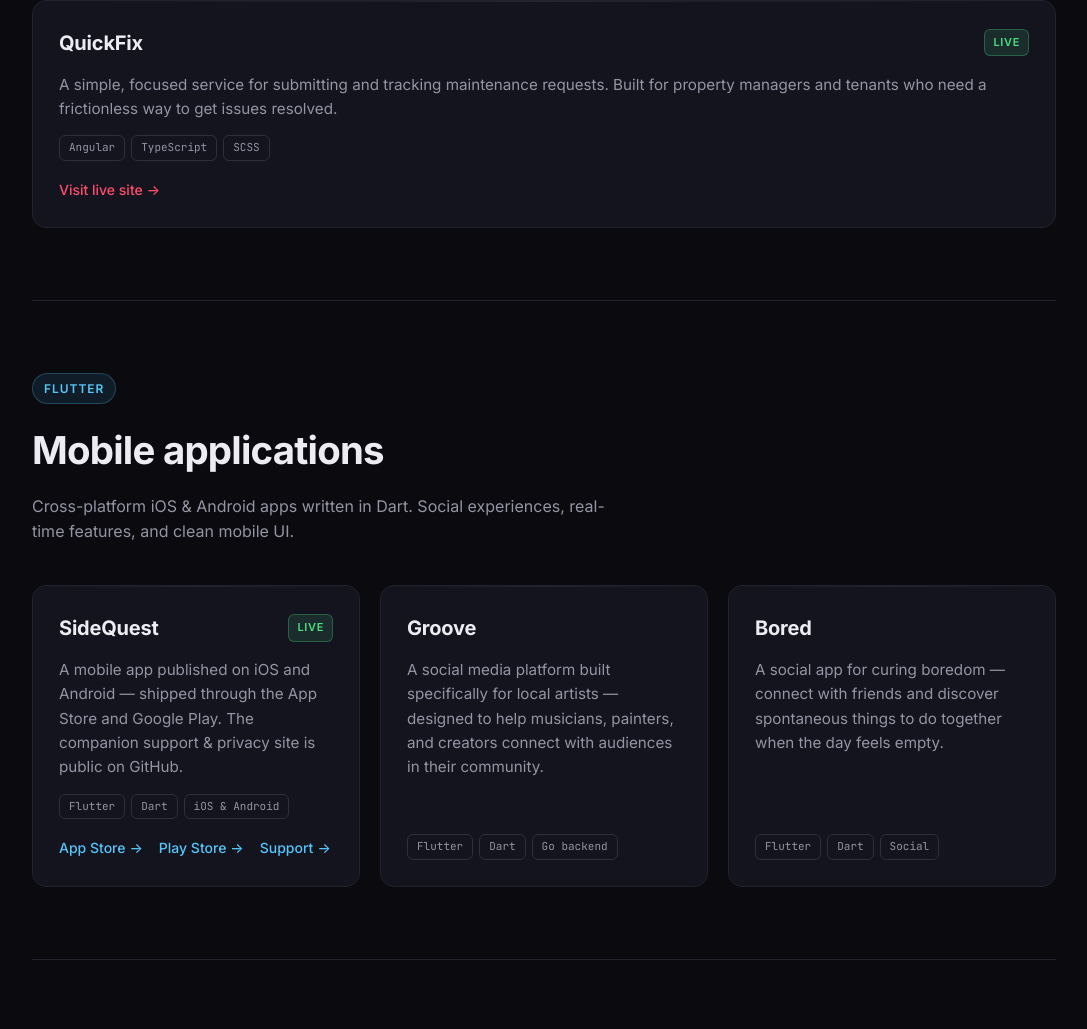
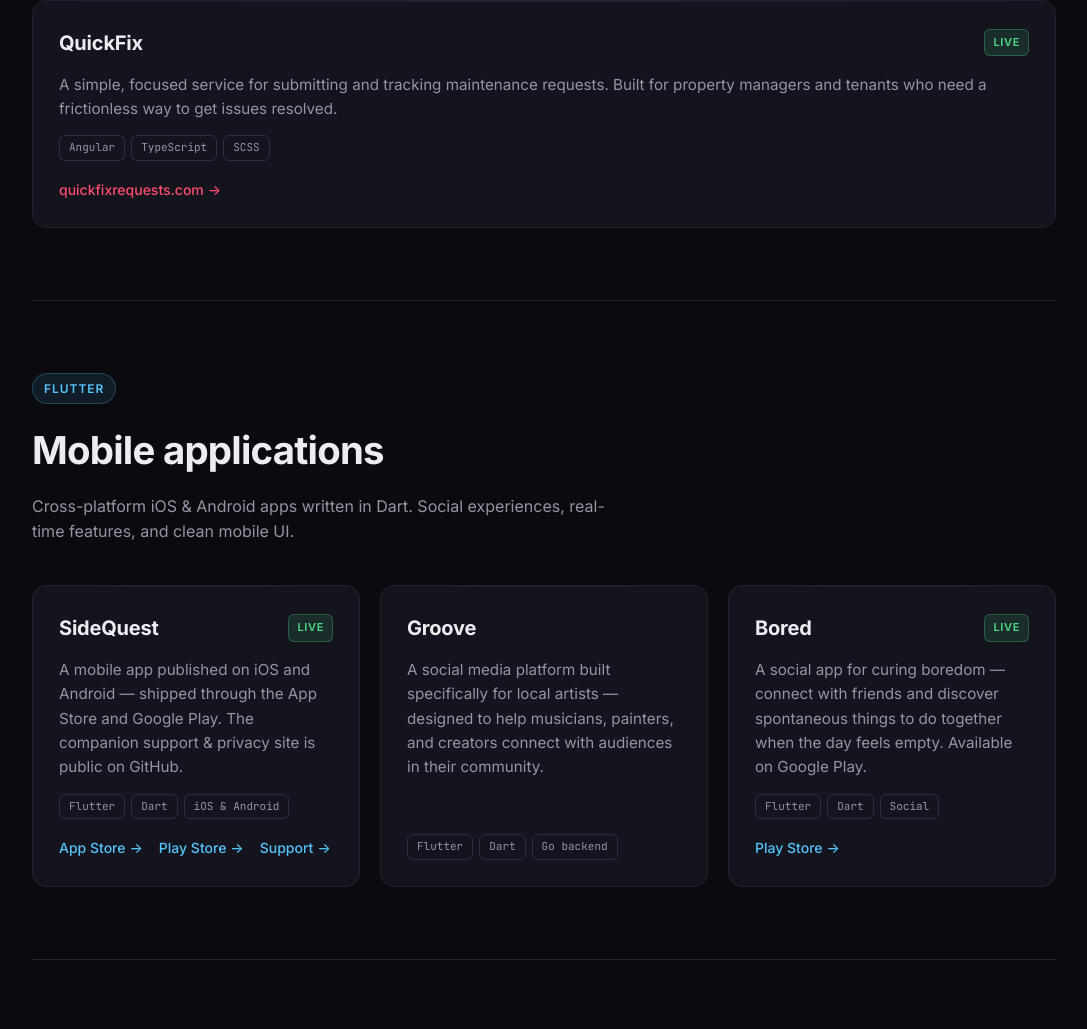
Before and after one commit to jaxgardner/jaxgardner.github.io, a plain HTML site: page index.html in a window 1280 px wide. Shown: the part 1042-2071 px from the top of the page, without its empty margins (96-1183 px from the left). Drawn offline with Linux system fonts and the light colour scheme.

Commit message:
Update QuickFix custom domain and add Bored Play Store link

```diff
--- a/index.html
+++ b/index.html
@@ -67,8 +67,8 @@
             <li>SCSS</li>
           </ul>
           <div class="card-links">
-            <a class="link" href="https://quick-fix-hazel.vercel.app" target="_blank" rel="noopener">
-              Visit live site <span aria-hidden="true">→</span>
+            <a class="link" href="https://www.quickfixrequests.com" target="_blank" rel="noopener">
+              quickfixrequests.com <span aria-hidden="true">→</span>
             </a>
           </div>
         </article>
@@ -122,13 +122,19 @@
         <article class="card">
           <header class="card-head">
             <h3>Bored</h3>
+            <span class="status live">Live</span>
           </header>
-          <p class="card-desc">A social app for curing boredom — connect with friends and discover spontaneous things to do together when the day feels empty.</p>
+          <p class="card-desc">A social app for curing boredom — connect with friends and discover spontaneous things to do together when the day feels empty. Available on Google Play.</p>
           <ul class="stack">
             <li>Flutter</li>
             <li>Dart</li>
             <li>Social</li>
           </ul>
+          <div class="card-links">
+            <a class="link" href="https://play.google.com/store/apps/details?id=com.jaxgardner.todoideas" target="_blank" rel="noopener">
+              Play Store <span aria-hidden="true">→</span>
+            </a>
+          </div>
         </article>
       </div>
     </section>
```
